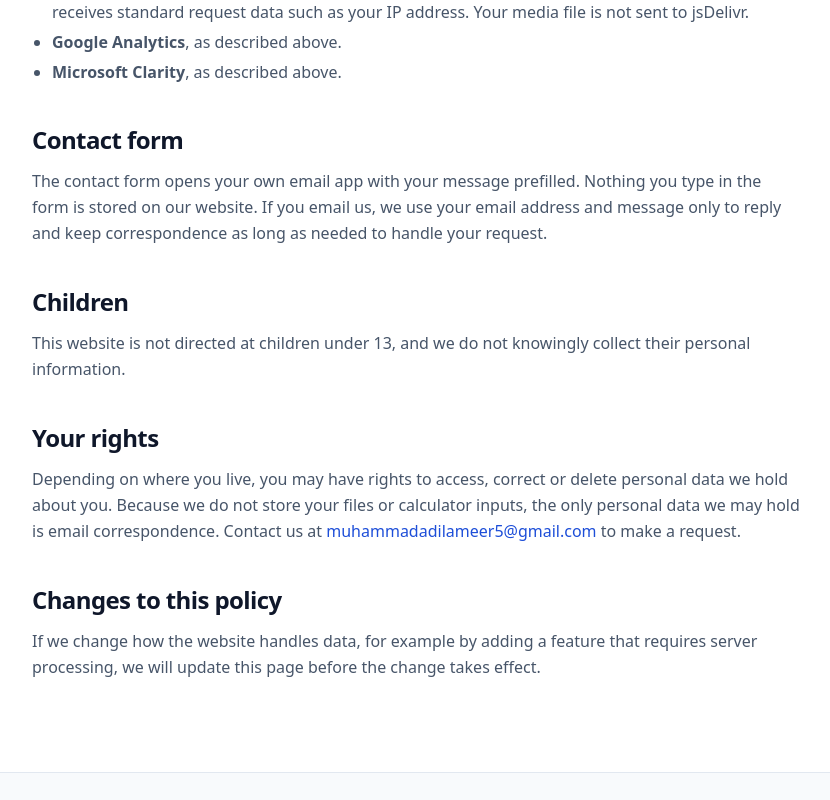
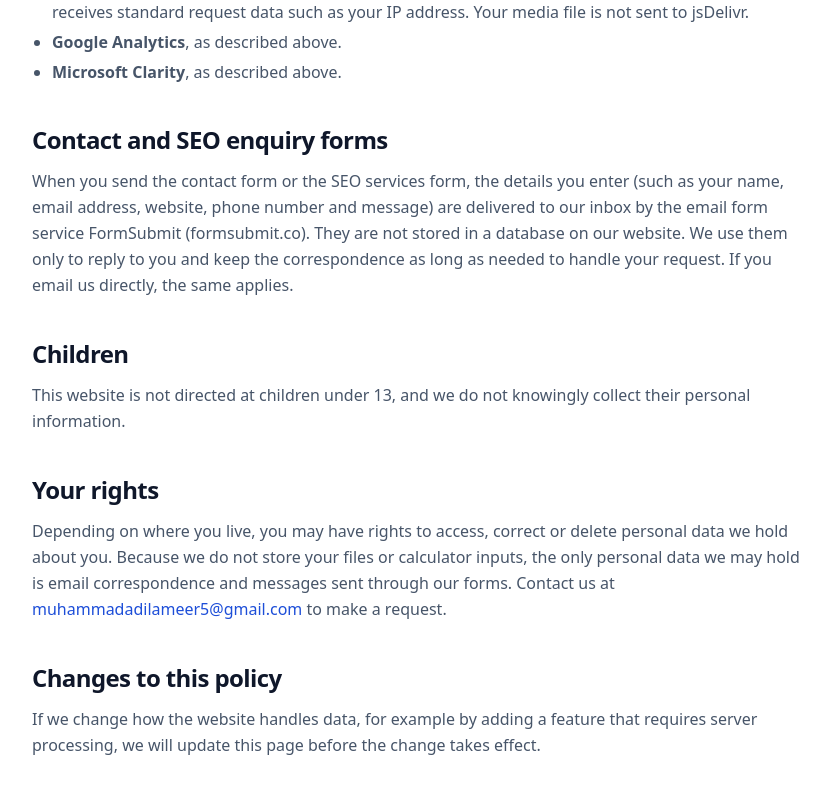
Before and after one commit to muhammadadil-ameer/daily-solutions, a Next.js app: page /privacy in a window 1280 px wide. Shown: the part 1460-2260 px from the top of the page, without its empty margins (56-886 px from the left). Built offline with nearby package versions, Linux system fonts and the light colour scheme; no server answers.

Commit message:
Privacy: explain form delivery

```diff
--- a/src/app/privacy/page.tsx
+++ b/src/app/privacy/page.tsx
@@ -1,6 +1,6 @@
 import type { Metadata } from "next";
 import Link from "next/link";
-import { LAST_UPDATED, StaticPage } from "@/components/StaticPage";
+import { StaticPage } from "@/components/StaticPage";
 import { site } from "@/lib/site";
 
 export const metadata: Metadata = {
@@ -11,7 +11,7 @@ export const metadata: Metadata = {
 
 export default function Privacy() {
   return (
-    <StaticPage title="Privacy Policy" path="/privacy/" intro={`Last updated: ${LAST_UPDATED}`}>
+    <StaticPage title="Privacy Policy" path="/privacy/" intro="Last updated: November 26, 2026">
       <p>
         This policy explains what information {site.name} (“we”, “us”) collects when you use {site.url.replace(/^https?:\/\//, "")} and
         how it is used. The short version: your files are processed in your browser and are never uploaded to our server.
@@ -85,11 +85,12 @@ export default function Privacy() {
         </li>
       </ul>
 
-      <h2>Contact form</h2>
+      <h2>Contact and SEO enquiry forms</h2>
       <p>
-        The contact form opens your own email app with your message prefilled. Nothing you type in the form is stored on
-        our website. If you email us, we use your email address and message only to reply and keep correspondence as long
-        as needed to handle your request.
+        When you send the contact form or the SEO services form, the details you enter (such as your name, email address,
+        website, phone number and message) are delivered to our inbox by the email form service FormSubmit
+        (formsubmit.co). They are not stored in a database on our website. We use them only to reply to you and keep the
+        correspondence as long as needed to handle your request. If you email us directly, the same applies.
       </p>
 
       <h2>Children</h2>
@@ -98,7 +99,7 @@ export default function Privacy() {
       <h2>Your rights</h2>
       <p>
         Depending on where you live, you may have rights to access, correct or delete personal data we hold about you.
-        Because we do not store your files or calculator inputs, the only personal data we may hold is email correspondence.
+        Because we do not store your files or calculator inputs, the only personal data we may hold is email correspondence and messages sent through our forms.
         Contact us at <a href={`mailto:${site.email}`}>{site.email}</a> to make a request.
       </p>
 
```
